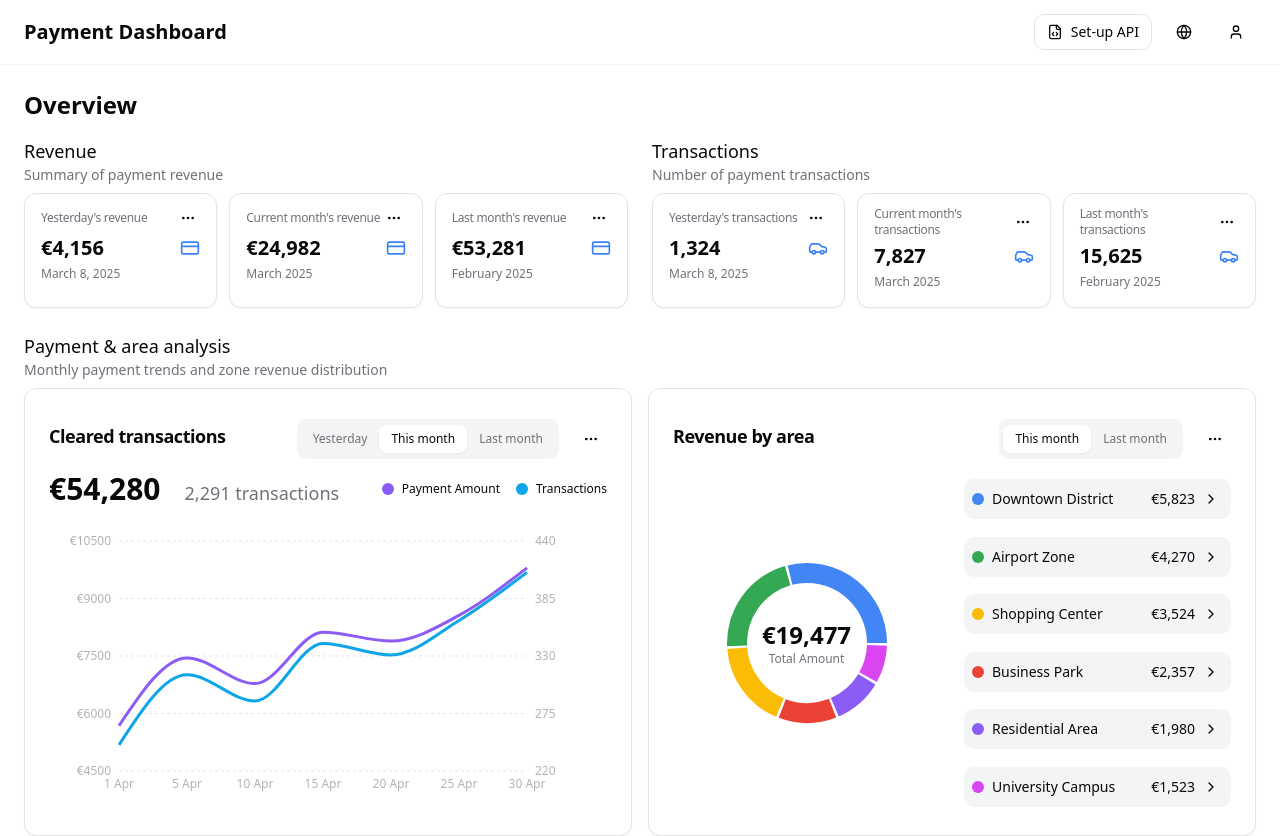
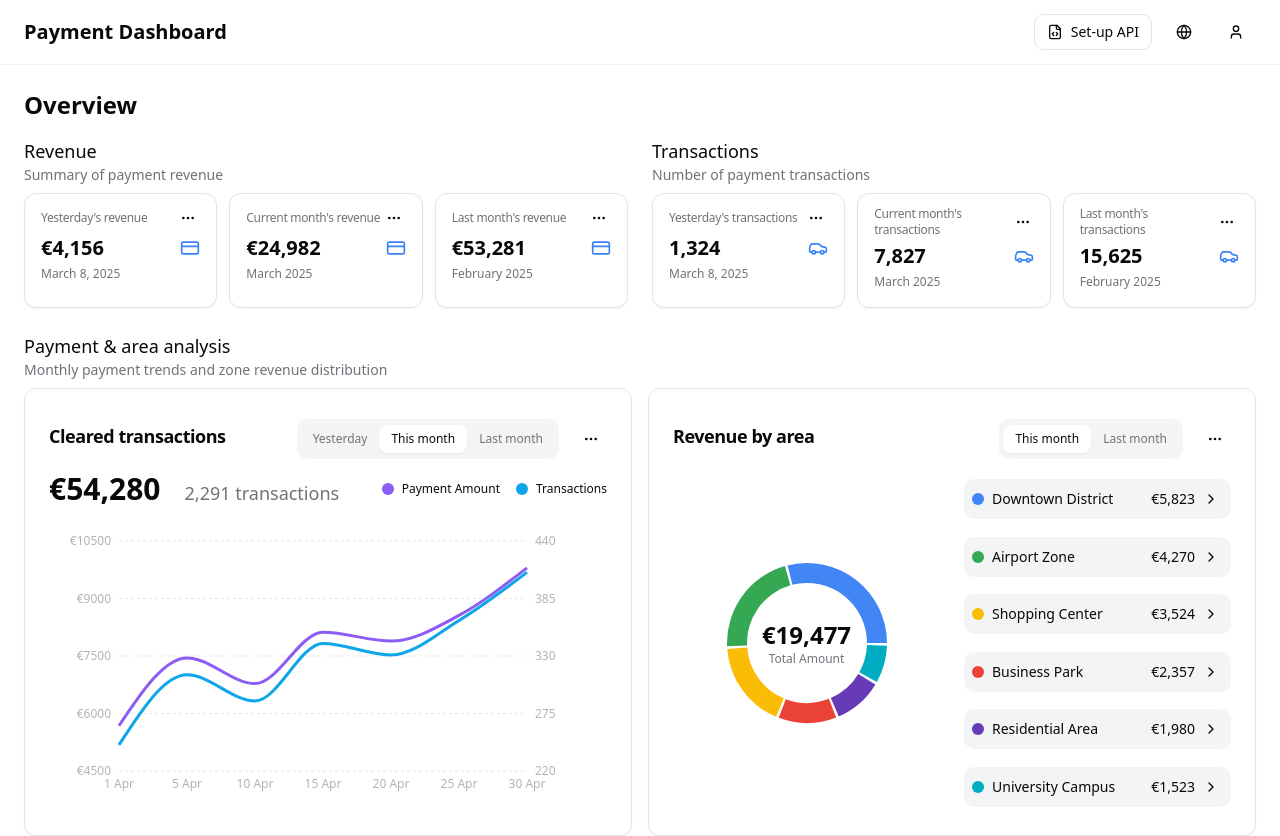
Before and after one commit to devries95/payment-snapshot-dashboard, a React (Vite) app: page / in a window 1280 px wide. Shown: the top 836 px of the page. Built offline with nearby package versions, Linux system fonts and the light colour scheme.

Commit message:
Update revenue by area colors
Update the colors used in the revenue by area graph to use the Google palette.

```diff
--- a/src/components/dashboard/ZonesRevenueCard.tsx
+++ b/src/components/dashboard/ZonesRevenueCard.tsx
@@ -23,23 +23,33 @@ type ZoneData = {
   isUnderperforming: boolean;
 };
 
-// Zone data for different periods with colors, with Industrial District removed
+// Google color palette
+const GOOGLE_COLORS = {
+  blue: '#4285F4',    // Google Blue
+  red: '#EA4335',     // Google Red
+  yellow: '#FBBC05',  // Google Yellow
+  green: '#34A853',   // Google Green
+  teal: '#00ACC1',    // Material Teal 500
+  purple: '#673AB7',  // Material Deep Purple 500
+};
+
+// Zone data for different periods with Google color palette
 const ZONE_DATA = {
   thisMonth: [
-    { id: 'zone1', name: 'Downtown District', revenue: 5823, color: '#4285F4', isUnderperforming: true },
-    { id: 'zone2', name: 'Airport Zone', revenue: 4270, color: '#34A853', isUnderperforming: true },
-    { id: 'zone3', name: 'Shopping Center', revenue: 3524, color: '#FBBC05', isUnderperforming: true },
-    { id: 'zone4', name: 'Business Park', revenue: 2357, color: '#EA4335', isUnderperforming: true },
-    { id: 'zone5', name: 'Residential Area', revenue: 1980, color: '#8B5CF6', isUnderperforming: true },
-    { id: 'zone6', name: 'University Campus', revenue: 1523, color: '#D946EF', isUnderperforming: true },
+    { id: 'zone1', name: 'Downtown District', revenue: 5823, color: GOOGLE_COLORS.blue, isUnderperforming: true },
+    { id: 'zone2', name: 'Airport Zone', revenue: 4270, color: GOOGLE_COLORS.green, isUnderperforming: true },
+    { id: 'zone3', name: 'Shopping Center', revenue: 3524, color: GOOGLE_COLORS.yellow, isUnderperforming: true },
+    { id: 'zone4', name: 'Business Park', revenue: 2357, color: GOOGLE_COLORS.red, isUnderperforming: true },
+    { id: 'zone5', name: 'Residential Area', revenue: 1980, color: GOOGLE_COLORS.purple, isUnderperforming: true },
+    { id: 'zone6', name: 'University Campus', revenue: 1523, color: GOOGLE_COLORS.teal, isUnderperforming: true },
   ],
   lastMonth: [
-    { id: 'zone1', name: 'Downtown District', revenue: 6125, color: '#4285F4', isUnderperforming: true },
-    { id: 'zone2', name: 'Airport Zone', revenue: 5842, color: '#34A853', isUnderperforming: true },
-    { id: 'zone3', name: 'Shopping Center', revenue: 4612, color: '#FBBC05', isUnderperforming: true },
-    { id: 'zone4', name: 'Business Park', revenue: 2912, color: '#EA4335', isUnderperforming: true },
-    { id: 'zone5', name: 'Residential Area', revenue: 2104, color: '#8B5CF6', isUnderperforming: true },
-    { id: 'zone6', name: 'University Campus', revenue: 1780, color: '#D946EF', isUnderperforming: true },
+    { id: 'zone1', name: 'Downtown District', revenue: 6125, color: GOOGLE_COLORS.blue, isUnderperforming: true },
+    { id: 'zone2', name: 'Airport Zone', revenue: 5842, color: GOOGLE_COLORS.green, isUnderperforming: true },
+    { id: 'zone3', name: 'Shopping Center', revenue: 4612, color: GOOGLE_COLORS.yellow, isUnderperforming: true },
+    { id: 'zone4', name: 'Business Park', revenue: 2912, color: GOOGLE_COLORS.red, isUnderperforming: true },
+    { id: 'zone5', name: 'Residential Area', revenue: 2104, color: GOOGLE_COLORS.purple, isUnderperforming: true },
+    { id: 'zone6', name: 'University Campus', revenue: 1780, color: GOOGLE_COLORS.teal, isUnderperforming: true },
   ],
 };
 
```
